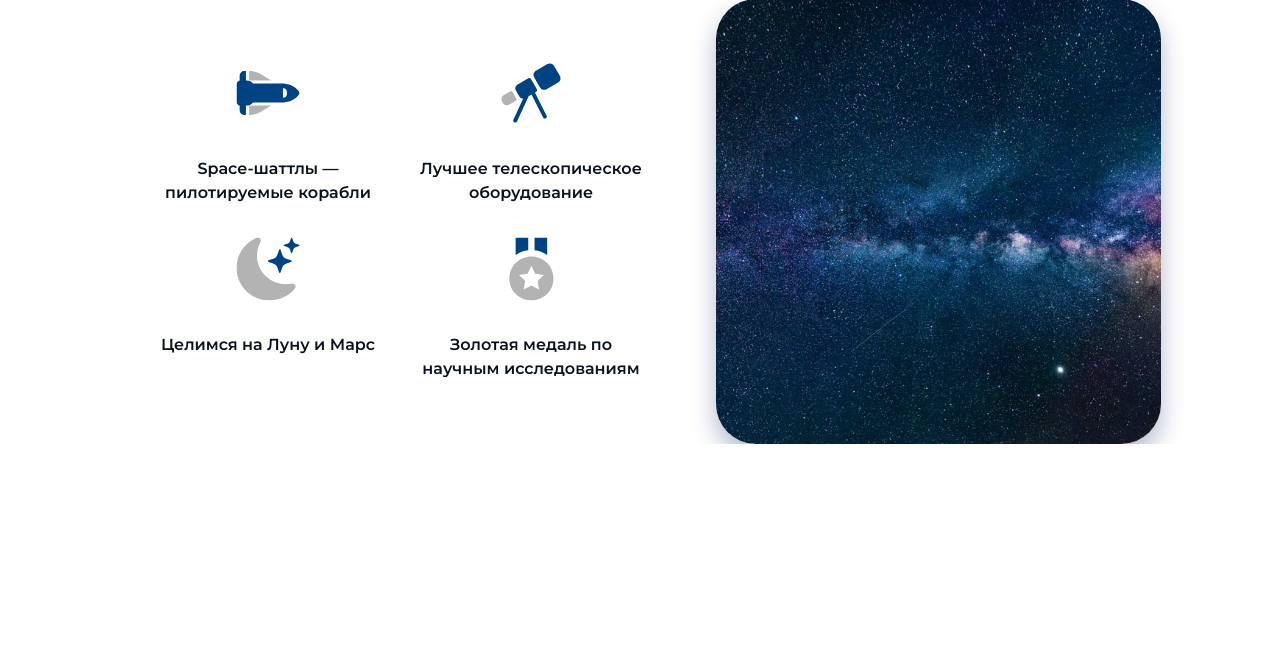
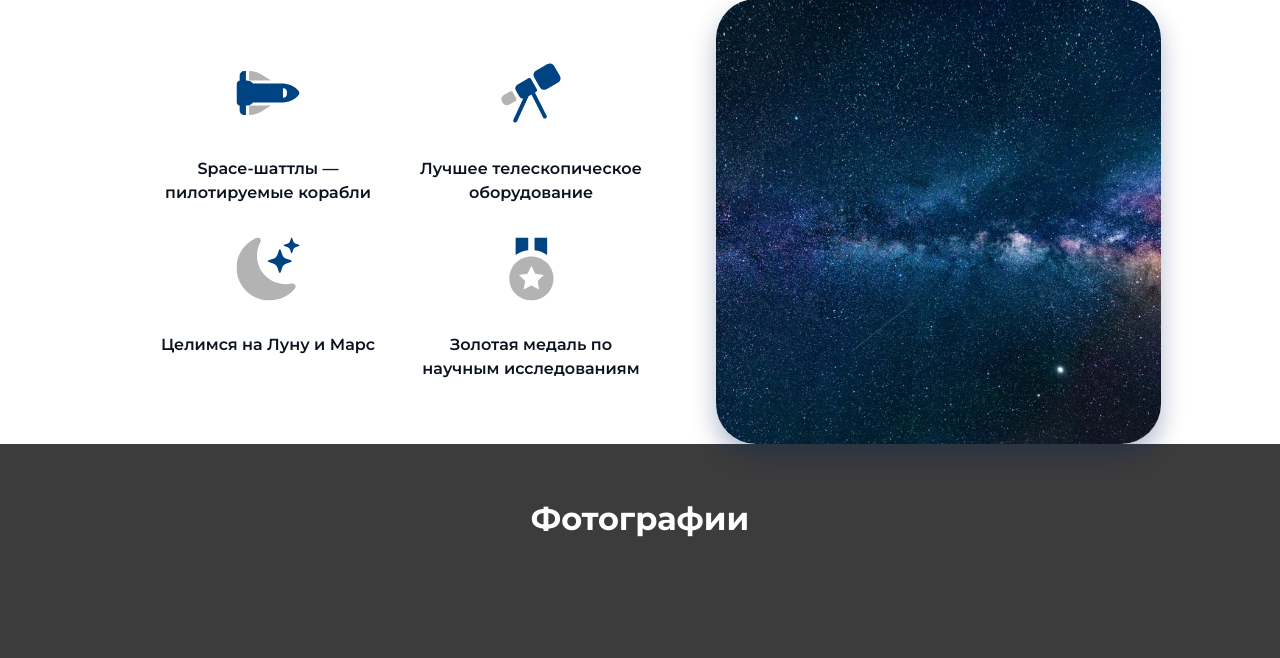
Before and after one commit to kvitee/nsa, a Django app: page / in a window 1280 px wide. Shown: the part 361-1019 px from the top of the page. Before the commit the page ends 805 px from the top, so only its background shows below. Run offline with Django 4.2, Linux system fonts and the light colour scheme; data that the repository does not hold is empty; some libraries are stand-ins or nearby versions.

Commit message:
Add photos section with slider.

```diff
--- /dev/null
+++ b/src/apps/site/static/css/photos.css
@@ -0,0 +1,24 @@
+#photos {
+  padding: 40px 0;
+  background: #3c3c3c;
+}
+#photos h2 {
+  margin: 1rem 0;
+  font-weight: 700;
+  text-align: center;
+  color: white;
+}
+#photos .slider figure {
+  border-radius: 40px;
+  overflow: hidden;
+}
+#photos .photos-slider {
+  max-width: 750px;
+  margin: 40px auto;
+  border-radius: 40px;
+  box-shadow: 0px 20px 50px 0px rgba(0, 0, 0, 0.5);
+}
+#photos .photos-slider figure {
+  max-height: 420px;
+  aspect-ratio: 1;
+}
--- /dev/null
+++ b/src/apps/site/static/js/slider.js
@@ -0,0 +1,8 @@
+$(document).ready(() => {
+  $(".photos-slider").slick({
+    slidesToShow: 1,
+    slidesToScroll: 1,
+    arrows: false,
+    fade: true,
+  });
+});
--- a/src/apps/site/templates/start_page.html
+++ b/src/apps/site/templates/start_page.html
@@ -11,11 +11,13 @@
     <link rel="preconnect" href="https://fonts.gstatic.com" crossorigin />
     <link rel="stylesheet" href="https://fonts.googleapis.com/css2?family=Montserrat:ital,wght@0,100..900;1,100..900&display=swap" />
     <link rel="stylesheet" href="https://cdn.jsdelivr.net/npm/bootstrap@5.0.2/dist/css/bootstrap.min.css" />
+    <link rel="stylesheet" href="https://cdn.jsdelivr.net/npm/slick-carousel@1.8.1/slick/slick.css"/>
 
     <link rel="stylesheet" type="text/css" href={% static "css/common.css" %} />
     <link rel="stylesheet" type="text/css" href={% static "css/header.css" %} />
     <link rel="stylesheet" type="text/css" href={% static "css/about.css" %} />
     <link rel="stylesheet" type="text/css" href={% static "css/advantages.css" %} />
+    <link rel="stylesheet" type="text/css" href={% static "css/photos.css" %} />
   </head>
   <body>
     <header class="navbar-expand-sm navbar-dark">
@@ -92,8 +94,27 @@
           </section>
         </article>
       </section>
+      <section id="photos">
+        <article class="container-xl">
+          <h2>Фотографии</h2>
+          <section class="slider photos-slider">
+            {% for entry in slider_entries %}
+              <figure>
+                <img src="{{ entry.image.url }}"
+                     alt="{{ entry.image.default_alt_text|default_if_none:"" }}" />
+              </figure>
+            {% endfor %}
+          </section>
+        </article>
+      </section>
     </main>
 
     <script src="https://cdn.jsdelivr.net/npm/bootstrap@5.0.2/dist/js/bootstrap.min.js" crossorigin="anonymous"></script>
+
+    <script type="text/javascript" src="https://code.jquery.com/jquery-1.11.0.min.js"></script>
+    <script type="text/javascript" src="https://code.jquery.com/jquery-migrate-1.2.1.min.js"></script>
+    <script type="text/javascript" src="https://cdn.jsdelivr.net/npm/slick-carousel@1.8.1/slick/slick.min.js"></script>
+
+    <script type="text/javascript" src={% static "js/slider.js" %}></script>
   </body>
 </html>
```
